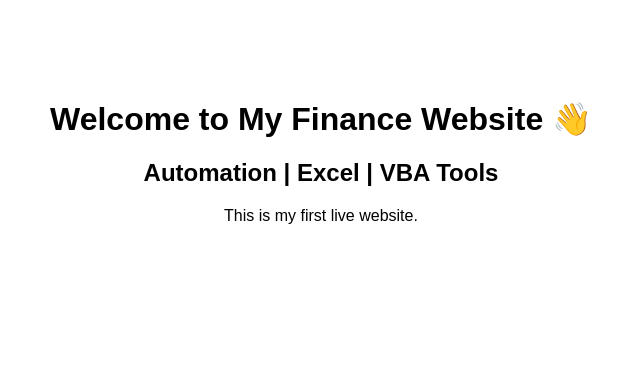
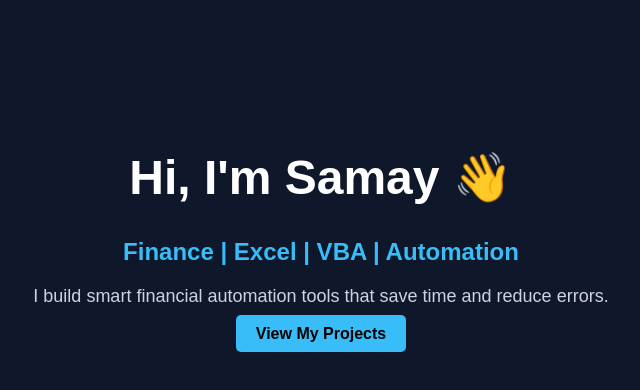
Before and after one commit to samay3112male-lgtm/Finance, a plain HTML site: page index.html in a window 1280 px wide. Shown: the whole page, without its empty margins (319-959 px from the left). Drawn offline with Linux system fonts and the light colour scheme.

Commit message:
Update index.html

```diff
--- a/index.html
+++ b/index.html
@@ -1,11 +1,48 @@
 <!DOCTYPE html>
 <html>
 <head>
-    <title>Finance | Samay</title>
+    <title>Samay | Finance & Automation</title>
+    <style>
+        body {
+            margin: 0;
+            font-family: Arial, sans-serif;
+            background-color: #0f172a;
+            color: white;
+            text-align: center;
+        }
+        .container {
+            margin-top: 150px;
+        }
+        h1 {
+            font-size: 48px;
+        }
+        h2 {
+            color: #38bdf8;
+        }
+        p {
+            font-size: 18px;
+            color: #cbd5e1;
+        }
+        .btn {
+            margin-top: 20px;
+            padding: 10px 20px;
+            background: #38bdf8;
+            color: black;
+            text-decoration: none;
+            border-radius: 5px;
+            font-weight: bold;
+        }
+        .btn:hover {
+            background: white;
+        }
+    </style>
 </head>
-<body style="font-family: Arial; text-align:center; margin-top:100px;">
-    <h1>Welcome to My Finance Website 👋</h1>
-    <h2>Automation | Excel | VBA Tools</h2>
-    <p>This is my first live website.</p>
+<body>
+    <div class="container">
+        <h1>Hi, I'm Samay 👋</h1>
+        <h2>Finance | Excel | VBA | Automation</h2>
+        <p>I build smart financial automation tools that save time and reduce errors.</p>
+        <a href="#" class="btn">View My Projects</a>
+    </div>
 </body>
 </html>
```
